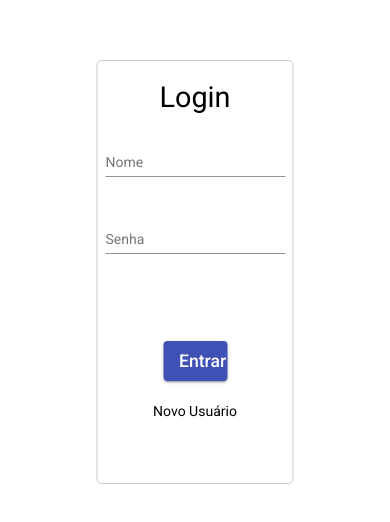
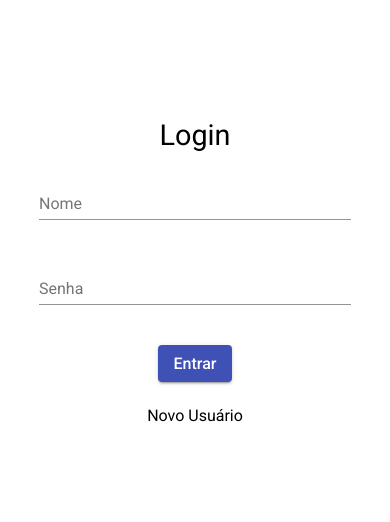
Before and after one commit to vitor-lupinetti/EntregaCerta, an Angular app in the folder entregaCerta/: page / in a window 390 px wide. Shown: the part 150-672 px from the top of the page. Built offline with nearby package versions, Linux system fonts and the light colour scheme.

Commit message:
Correçao responsividade

```diff
--- a/entregaCerta/src/app/authentication/login/login.component.css
+++ b/entregaCerta/src/app/authentication/login/login.component.css
@@ -1,4 +1,5 @@
-div{
+/*
+div {
     position: absolute;
     top: 50%;
     left:50%;
@@ -9,40 +10,87 @@ div{
     border:1px solid rgb(201, 201, 201);
     border-radius:5px;
 }
+*/
 
+.container {
+    height: 100vh;
+    width: 100vw;
 
-.title{
-    margin-top: 10%;
-    font-size: 1.8rem;
-    text-align:center;
-    padding-bottom:5%
+    display: flex;
+    flex-direction: column;
+
+    align-items: center;
+    justify-content: center;
 }
 
+.title {
+    /*
+    margin-top: 10%;
+    text-align:center;
+    padding-bottom:5%;
+    */
+    font-size: 1.8rem;
 
+    margin-bottom: 1.5rem;
+}
 
-button{
+form {
+    display: flex;
+    flex-direction: column;
+
+    align-items: center;
+    justify-content: center;
+}
+
+button {
+    /*
     margin: auto;
     font-size: 1.1rem;
     margin-top: 50px;
     width: 20%;
     height: 40px;
     margin-bottom: 20px;
+    */
+    font-size: 1.1rem;
 }
 
-.input{
+.input {
+    /*
+    margin: auto;
+    min-width:70%;
+    */
     padding-bottom: 20px;
-    min-width:70%;
-    margin: auto;
+
+    width: 80vw;
 }
 
-a{
+a {
+    /*
+    padding-bottom: 5px;
+    */
     cursor:pointer;
-    padding-bottom: 5px;
+
+    margin-top: 1.5rem;
 }
 
-span{
-
+/*
+span {
     display:flex;
     flex-direction:column;
     text-align:center;
 }
+*/
+
+@media (min-width: 500px) {
+    .title {
+        margin-bottom: 4rem;
+    }
+
+    .input {
+        width: 50vw;
+    }
+
+    a {
+        margin-top: 4rem;
+    }
+}
--- a/entregaCerta/src/app/authentication/login/login.component.html
+++ b/entregaCerta/src/app/authentication/login/login.component.html
@@ -1,16 +1,16 @@
 <div class="container">
     <h1 class="title">Login</h1>
     <form>
-        <span>
+        <!-- <span> -->
         <mat-form-field class="input">
 
-                <input  matInput placeholder="Nome" [(ngModel)]="user" name="name">
+            <input matInput placeholder="Nome" [(ngModel)]="user" name="name" />
 
         </mat-form-field>
 
         <mat-form-field class="input">
 
-                <input matInput [(ngModel)]="password" name="password" placeholder="Senha" type="password">
+            <input matInput [(ngModel)]="password" name="password" placeholder="Senha" type="password" />
 
         </mat-form-field>
 
@@ -18,9 +18,9 @@
             Entrar
         </button>
 
-            <a (click)="create()" >
+        <a (click)="create()">
             Novo Usuário
         </a>
-        </span>
+        <!-- </span> -->
     </form>
 </div>
--- a/entregaCerta/src/styles.css
+++ b/entregaCerta/src/styles.css
@@ -1,4 +1,24 @@
 /* You can add global styles to this file, and also import other style files */
 
+:root {
+    font-size: 16px;
+}
+
+* {
+    font-size: 16px;
+}
+
+/*
 html, body { height: 100%; }
+*/
 body { margin: 0; font-family: Roboto, "Helvetica Neue", sans-serif; }
+
+@media (min-width: 500px) {
+    :root {
+        font-size: 20px;
+    }
+
+    * {
+        font-size: 20px;
+    }
+}
```
Lines whose indentation alone changed are shown as unchanged.
